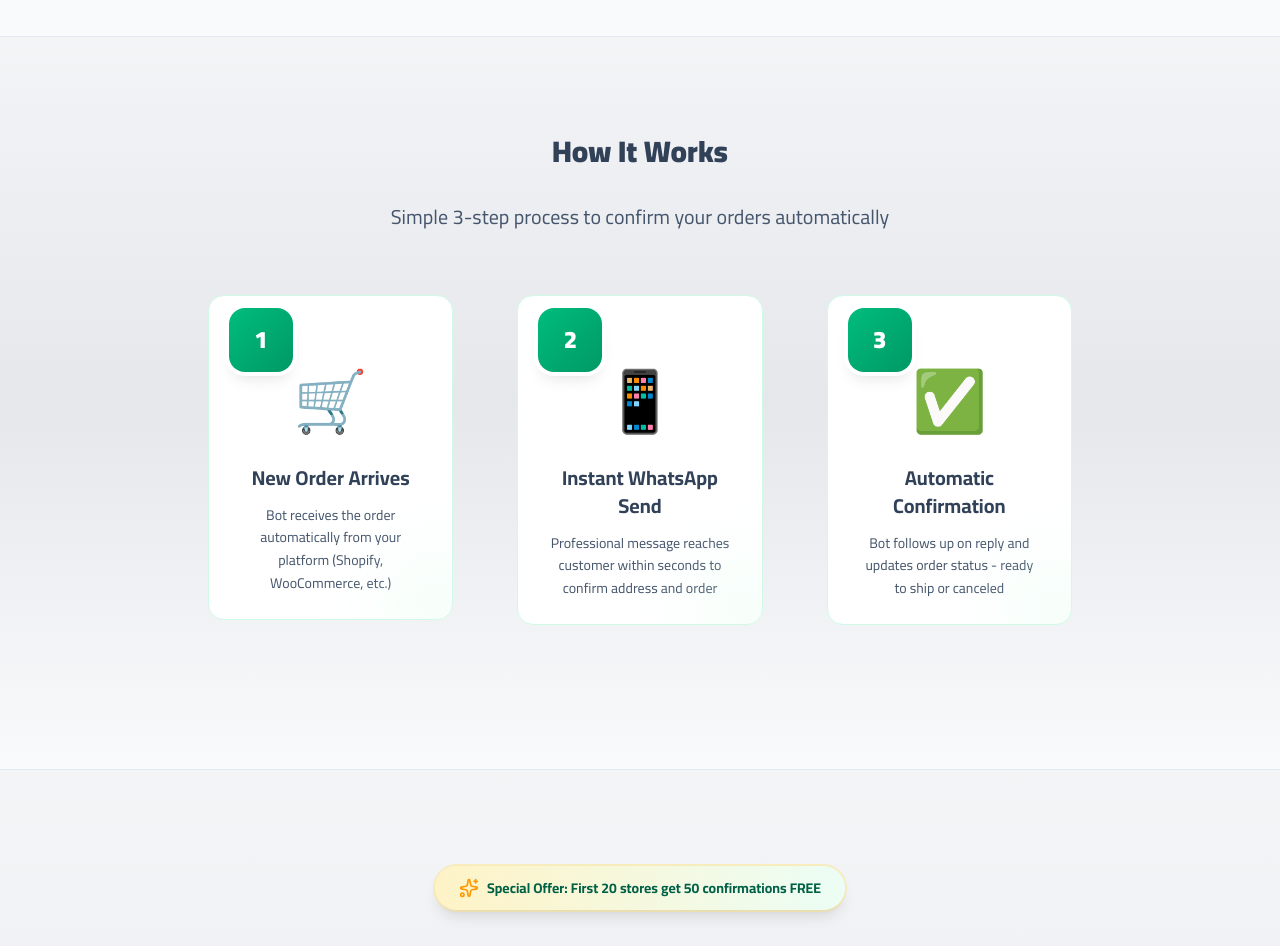
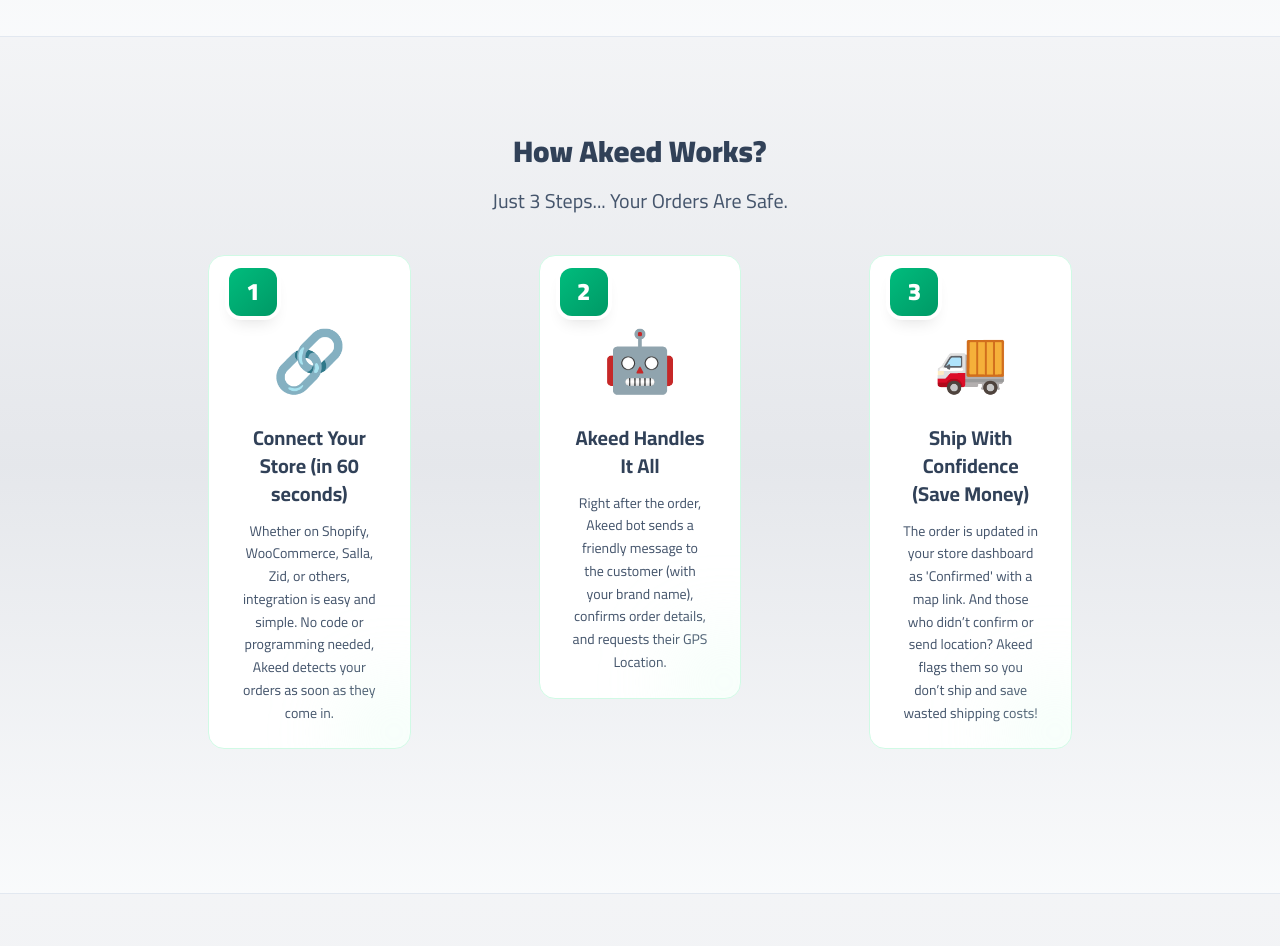
Before and after one commit to AhmedHafez1/post-order, a Next.js app: page /en in a window 1280 px wide. Shown: the part 3260-4206 px from the top of the page. Built offline with nearby package versions, Linux system fonts and the light colour scheme; no server answers.

Commit message:
feat: update How It Works section with new titles, descriptions, and step icons for improved clarity and user experience

```diff
--- a/public/messages/ar.json
+++ b/public/messages/ar.json
@@ -98,20 +98,20 @@
     "reality_highlight": "والحل بقى في 'أكيد'"
   },
   "how_it_works": {
-    "title": "كيف يعمل",
-    "subtitle": "عملية بسيطة من 3 خطوات لتأكيد طلباتك تلقائياً",
+    "section_title": "كيف يعمل \"أكيد\"؟",
+    "main_title": "3 خطوات بس... وأوردراتك في أمان.",
     "steps": {
-      "1": {
-        "title": "يصل طلب جديد",
-        "description": "البوت يستقبل الطلب تلقائياً من منصتك (Shopify، WooCommerce، إلخ)"
+      "connect": {
+        "title": "اربط متجرك (في 60 ثانية)",
+        "description": "سواء على Shopify, WooCommerce, Salla, Zid أو غيرها، الربط سهل وبسيط. مفيش كود ولا برمجة، \"أكيد\" بيعرف أوردراتك أول ما بتنزل."
       },
-      "2": {
-        "title": "إرسال واتساب فوري",
-        "description": "رسالة احترافية تصل للعميل خلال ثوانٍ لتأكيد العنوان والطلب"
+      "automation": {
+        "title": "\"أكيد\" يتولى المهمة",
+        "description": "فوراً بعد الأوردر، بوت \"أكيد\" بيبعت رسالة ودودة للعميل (باسم براندك) يأكد معاه تفاصيل الأوردر ويطلب منه الـ GPS Location."
       },
-      "3": {
-        "title": "تأكيد تلقائي",
-        "description": "البوت يتابع الرد ويحدث حالة الطلب - جاهز للشحن أو ملغي"
+      "ship": {
+        "title": "اشحن بثقة (وفّر فلوسك)",
+        "description": "الأوردر بيتحدث عندك في لوحة تحكم متجرك بـ \"Confirmed\" ومعاه لينك الخريطة. واللي مأكدش أو مبعتش اللوكيشن؟ \"أكيد\" بيعلملك عليه عشان متتشحنش وتوفر تمن الشحن الضايع!"
       }
     }
   },
--- a/public/messages/en.json
+++ b/public/messages/en.json
@@ -98,20 +98,20 @@
     "reality_highlight": "And the solution is in 'Akeed'"
   },
   "how_it_works": {
-    "title": "How It Works",
-    "subtitle": "Simple 3-step process to confirm your orders automatically",
+    "section_title": "How Akeed Works?",
+    "main_title": "Just 3 Steps... Your Orders Are Safe.",
     "steps": {
-      "1": {
-        "title": "New Order Arrives",
-        "description": "Bot receives the order automatically from your platform (Shopify, WooCommerce, etc.)"
+      "connect": {
+        "title": "Connect Your Store (in 60 seconds)",
+        "description": "Whether on Shopify, WooCommerce, Salla, Zid, or others, integration is easy and simple. No code or programming needed, Akeed detects your orders as soon as they come in."
       },
-      "2": {
-        "title": "Instant WhatsApp Send",
-        "description": "Professional message reaches customer within seconds to confirm address and order"
+      "automation": {
+        "title": "Akeed Handles It All",
+        "description": "Right after the order, Akeed bot sends a friendly message to the customer (with your brand name), confirms order details, and requests their GPS Location."
       },
-      "3": {
-        "title": "Automatic Confirmation",
-        "description": "Bot follows up on reply and updates order status - ready to ship or canceled"
+      "ship": {
+        "title": "Ship With Confidence (Save Money)",
+        "description": "The order is updated in your store dashboard as 'Confirmed' with a map link. And those who didn’t confirm or send location? Akeed flags them so you don’t ship and save wasted shipping costs!"
       }
     }
   },
--- a/src/components/sections/HowItWorks.tsx
+++ b/src/components/sections/HowItWorks.tsx
@@ -5,6 +5,7 @@ import { Container } from '@/components/ui/container'
 import { Section } from '@/components/ui/section'
 import { motion } from 'framer-motion'
 import { features } from '@/config/site'
+import { usePathname } from 'next/navigation'
 
 const container = {
   hidden: { opacity: 0 },
@@ -23,6 +24,10 @@ const item = {
 
 function HowItWorks() {
   const t = useTranslations('how_it_works')
+  const pathname = usePathname()
+
+  // Extract locale from pathname (assuming /[locale]/...)
+  const locale = pathname?.split('/')[1] === 'en' ? 'en' : 'ar'
 
   return (
     <Section
@@ -31,15 +36,15 @@ function HowItWorks() {
     >
       <Container>
         {/* Section Header */}
-        <div className="mb-16 text-center">
+        <div className="mb-10 text-center">
           <motion.h2
             initial={{ opacity: 0, y: 20 }}
             whileInView={{ opacity: 1, y: 0 }}
             viewport={{ once: true }}
             transition={{ delay: 0.1 }}
-            className="mb-8 text-xl leading-tight font-black text-slate-700 sm:text-2xl lg:text-3xl"
+            className="mb-4 text-xl leading-tight font-black text-slate-700 sm:text-2xl lg:text-3xl"
           >
-            {t('title')}
+            {t('section_title')}
           </motion.h2>
           <motion.p
             initial={{ opacity: 0, y: 20 }}
@@ -48,7 +53,7 @@ function HowItWorks() {
             transition={{ delay: 0.2 }}
             className="text-lg font-medium text-slate-600 sm:text-xl"
           >
-            {t('subtitle')}
+            {t('main_title')}
           </motion.p>
         </div>
 
@@ -58,18 +63,20 @@ function HowItWorks() {
           initial="hidden"
           whileInView="show"
           viewport={{ once: true, margin: '-50px' }}
-          className="mb-12 grid grid-cols-1 gap-8 sm:grid-cols-2 md:grid-cols-3 lg:gap-16"
+          className="mb-12 grid grid-cols-1 gap-8 sm:grid-cols-1 md:grid-cols-3 lg:gap-32"
         >
-          {features.howItWorks.map((step, index) => (
+          {features.howItWorks.map((step, idx) => (
             <motion.div key={step.key} variants={item}>
               <div className="group relative overflow-hidden rounded-2xl border border-emerald-100 bg-white px-8 py-6 transition-all duration-300 hover:-translate-y-1 hover:border-emerald-200 hover:shadow-lg lg:min-h-80">
                 {/* Gradient overlay on hover */}
                 <div className="absolute inset-0 bg-linear-to-br from-emerald-50/50 to-transparent opacity-0 transition-opacity duration-300 group-hover:opacity-100" />
 
                 <div className="relative flex flex-col items-center gap-4">
-                  {/* Number Badge */}
-                  <div className="absolute -top-3 -left-3 z-10 flex h-16 w-16 items-center justify-center rounded-2xl bg-linear-to-br from-emerald-500 to-emerald-600 text-2xl font-black text-white shadow-lg ring-4 ring-white transition-transform duration-300 group-hover:scale-110 group-hover:rotate-3">
-                    {step.key}
+                  {/* Step Number Badge */}
+                  <div
+                    className={`absolute -top-3 ${locale === 'en' ? '-left-3' : '-right-3'} z-10 flex h-12 w-12 items-center justify-center rounded-xl bg-linear-to-br from-emerald-500 to-emerald-600 text-2xl font-black text-white shadow-lg ring-4 ring-white transition-transform duration-300 group-hover:scale-110 group-hover:rotate-3`}
+                  >
+                    {idx + 1}
                   </div>
 
                   {/* Icon */}
--- a/src/config/site.ts
+++ b/src/config/site.ts
@@ -52,9 +52,9 @@ export const features = {
     { key: 'address', icon: '📍' },
   ],
   howItWorks: [
-    { key: '1', icon: '🛒' },
-    { key: '2', icon: '📱' },
-    { key: '3', icon: '✅' },
+    { key: 'connect', icon: '🔗' },
+    { key: 'automation', icon: '🤖' },
+    { key: 'ship', icon: '🚚' },
   ],
   solutions: [
     { key: 'auto', icon: '🤖' },
```
